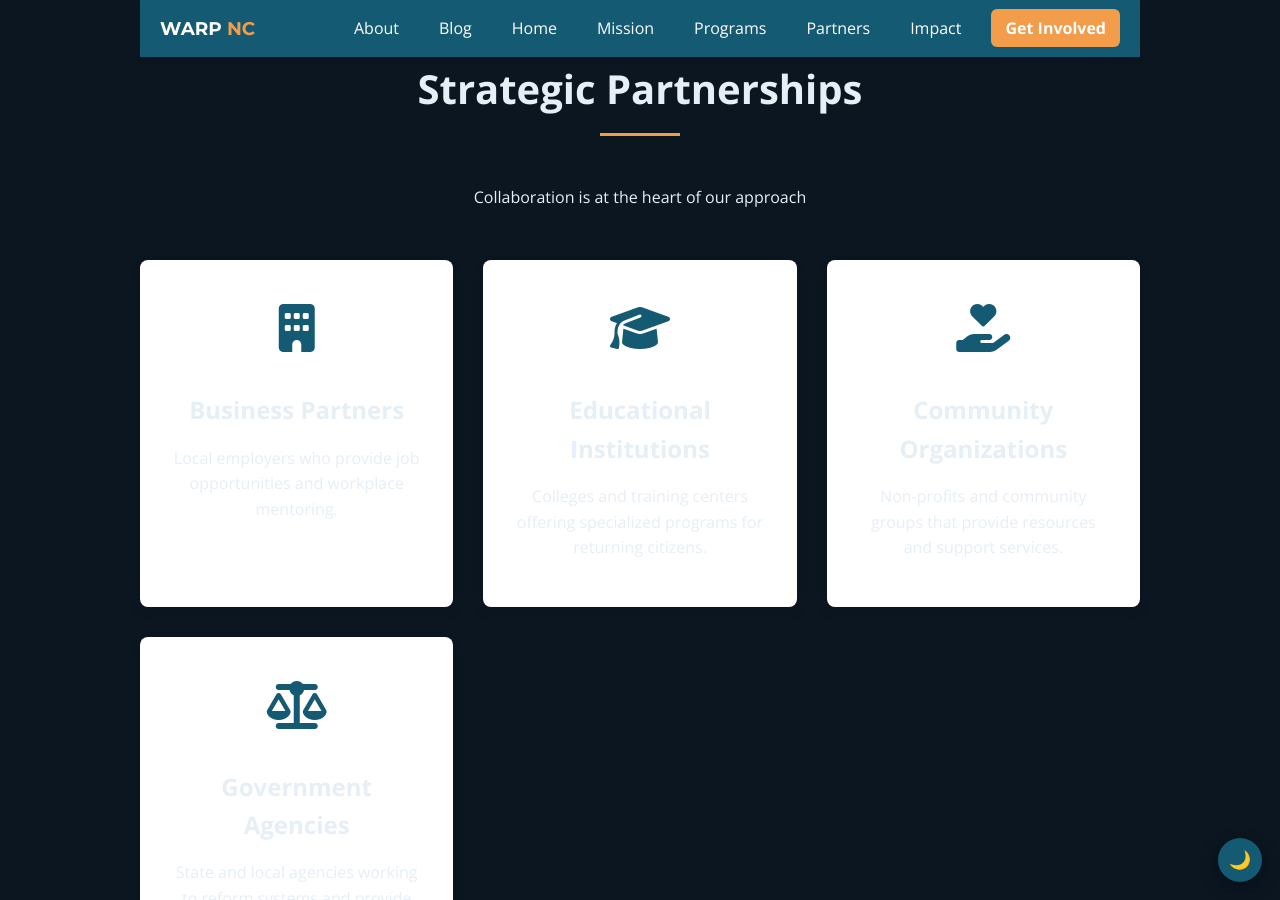
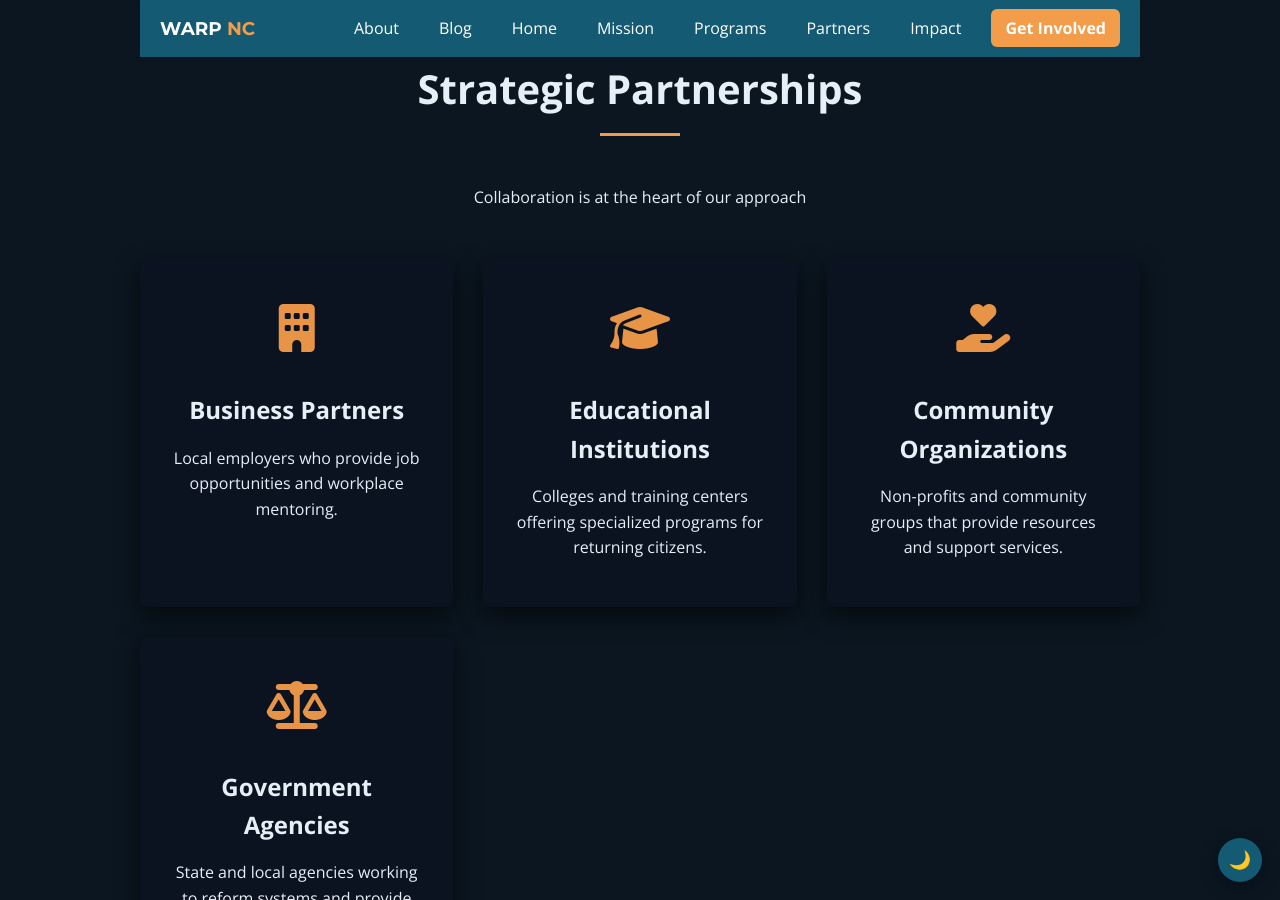
Before and after one commit to carlohutto/warp.github.io, a Jekyll site: the page index.html, which Jekyll copies as it is, in a window 1280 px wide and 900 px high, scrolled down 3932 px. Built offline with Jekyll 4.4.1, drawn with Linux system fonts in a browser that asks for light colours.

Commit message:
Make partner cards invert in dark mode like program cards: dark bg, light text, refined shadow

```diff
--- a/assets/css/site.css
+++ b/assets/css/site.css
@@ -176,6 +176,21 @@ html.dark .program-card li {
 
 /* Slightly dim images to sit better on the darker card */
 html.dark .program-image img { filter: brightness(0.92); }
+
+/* Dark-mode appearance for partner cards to match program cards */
+html.dark .partner-card {
+  background: #0b1220;
+  color: var(--text);
+  box-shadow: 0 8px 24px rgba(0,0,0,0.6);
+}
+
+html.dark .partner-card h3,
+html.dark .partner-card p {
+  color: var(--text);
+}
+
+/* Slightly dim partner icons/images to sit better on dark background */
+html.dark .partner-icon { filter: brightness(0.95); color: var(--accent); }
 
 .program-card:hover {
   transform: translateY(-10px);
```
